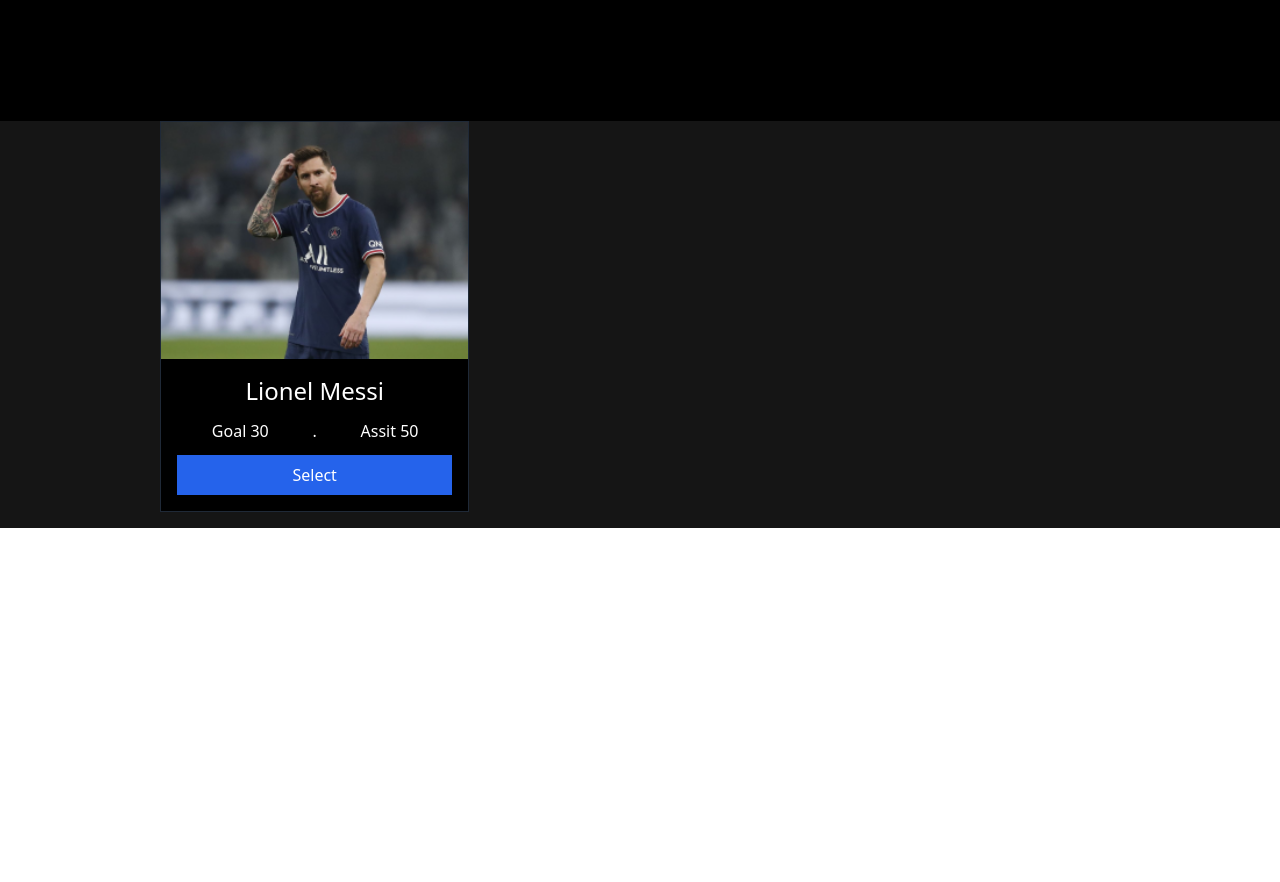
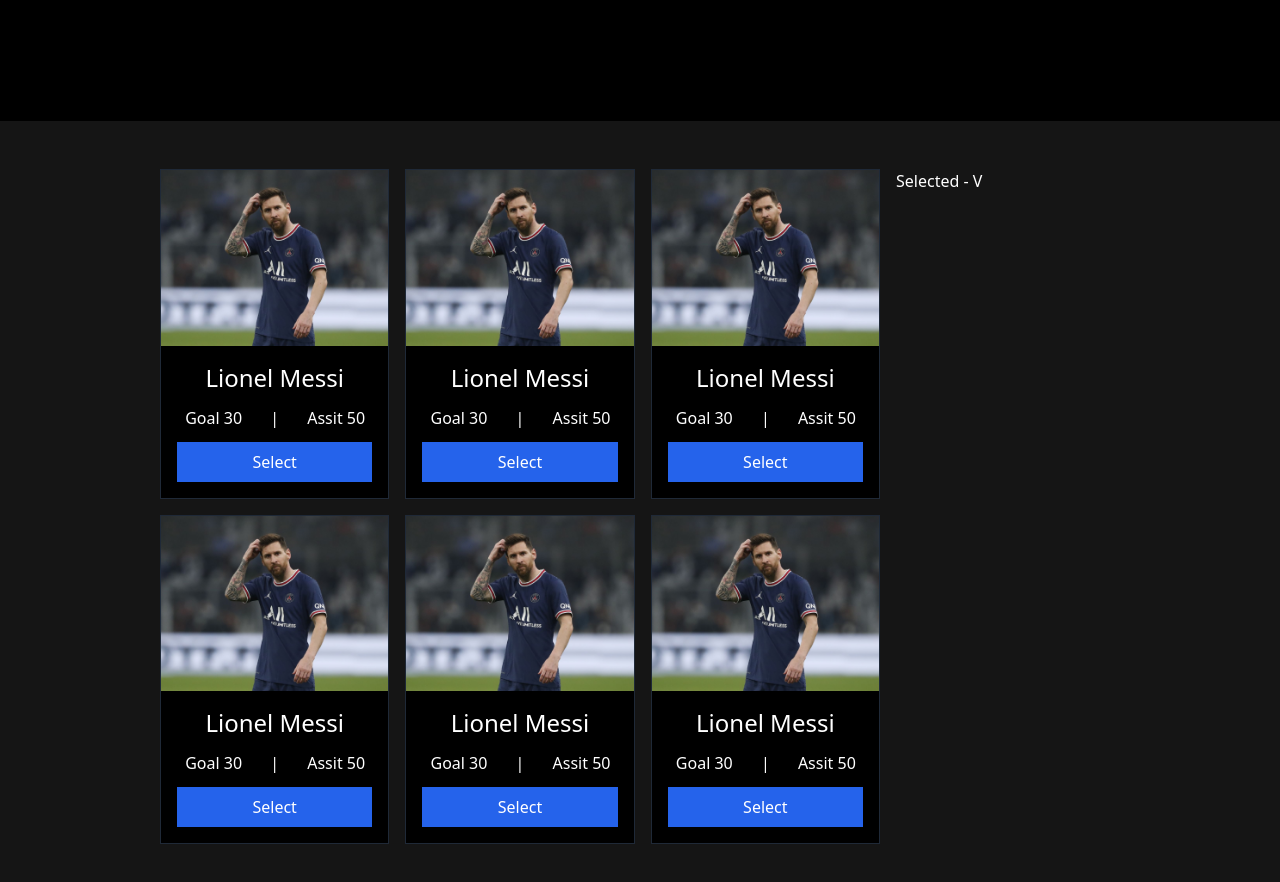
Before and after one commit to alamin516/best-five-player, a plain HTML site: page index.html in a window 1280 px wide. Shown: the part 360-1242 px from the top of the page. Before the commit the page ends 888 px from the top, so only its background shows below. Drawn offline with nearby package versions, Linux system fonts and the light colour scheme.

Commit message:
Player section added

```diff
--- a/index.html
+++ b/index.html
@@ -20,6 +20,17 @@
         main {
             background: #151515;
         }
+
+        .player-section {
+            width: 75%;
+        }
+
+        .player-sidebar {
+            width: 25%;
+        }
+
+
+
     </style>
 
 </head>
@@ -50,26 +61,110 @@
     </header>
     <main>
         <section class="w-9/12 mx-auto">
-            <div class="grid grid-clos-2 gap-4">
+            <div class="flex gap-4 py-12 span-col-12">
                 <div class="player-section grid grid-cols-3 gap-4">
                     <div class="single-palyer text-white border border-gray-800">
                         <img class="w-full" src="images/Rectangle 144.png" alt="">
                         <div class="p-4 text-center bg-black">
                             <h3 class="text-center text-2xl mb-3">Lionel Messi</h3>
-                            <div class="grid grid-cols-3 text-center mb-3">
+                            <div class="grid grid-cols-3 text-center mb-3 items-center">
                                 <div>
                                     <h5 class="text-right">Goal 30</h5>
                                 </div>
-                                <div>.</div>
+                                <div>|</div>
                                 <div>
                                     <h5 class="text-left">Assit 50</h5>
                                 </div>
                             </div>
-                            <div class="btn bg-blue-600 py-2">Select</div>
+                            <div class="btn bg-blue-600 py-2 select-btn">Select</div>
+                        </div>
+                    </div>
+                    <div class="single-palyer text-white border border-gray-800">
+                        <img class="w-full" src="images/Rectangle 144.png" alt="">
+                        <div class="p-4 text-center bg-black">
+                            <h3 class="text-center text-2xl mb-3">Lionel Messi</h3>
+                            <div class="grid grid-cols-3 text-center mb-3 items-center">
+                                <div>
+                                    <h5 class="text-right">Goal 30</h5>
+                                </div>
+                                <div>|</div>
+                                <div>
+                                    <h5 class="text-left">Assit 50</h5>
+                                </div>
+                            </div>
+                            <div class="btn bg-blue-600 py-2 select-btn">Select</div>
+                        </div>
+                    </div>
+                    <div class="single-palyer text-white border border-gray-800">
+                        <img class="w-full" src="images/Rectangle 144.png" alt="">
+                        <div class="p-4 text-center bg-black">
+                            <h3 class="text-center text-2xl mb-3">Lionel Messi</h3>
+                            <div class="grid grid-cols-3 text-center mb-3 items-center">
+                                <div>
+                                    <h5 class="text-right">Goal 30</h5>
+                                </div>
+                                <div>|</div>
+                                <div>
+                                    <h5 class="text-left">Assit 50</h5>
+                                </div>
+                            </div>
+                            <div class="btn bg-blue-600 py-2 select-btn">Select</div>
+                        </div>
+                    </div>
+                    <div class="single-palyer text-white border border-gray-800">
+                        <img class="w-full" src="images/Rectangle 144.png" alt="">
+                        <div class="p-4 text-center bg-black">
+                            <h3 class="text-center text-2xl mb-3">Lionel Messi</h3>
+                            <div class="grid grid-cols-3 text-center mb-3 items-center">
+                                <div>
+                                    <h5 class="text-right">Goal 30</h5>
+                                </div>
+                                <div>|</div>
+                                <div>
+                                    <h5 class="text-left">Assit 50</h5>
+                                </div>
+                            </div>
+                            <div class="btn bg-blue-600 py-2 select-btn">Select</div>
+                        </div>
+                    </div>
+                    <div class="single-palyer text-white border border-gray-800">
+                        <img class="w-full" src="images/Rectangle 144.png" alt="">
+                        <div class="p-4 text-center bg-black">
+                            <h3 class="text-center text-2xl mb-3">Lionel Messi</h3>
+                            <div class="grid grid-cols-3 text-center mb-3 items-center">
+                                <div>
+                                    <h5 class="text-right">Goal 30</h5>
+                                </div>
+                                <div>|</div>
+                                <div>
+                                    <h5 class="text-left">Assit 50</h5>
+                                </div>
+                            </div>
+                            <div class="btn bg-blue-600 py-2 select-btn">Select</div>
+                        </div>
+                    </div>
+                    <div class="single-palyer text-white border border-gray-800">
+                        <img class="w-full" src="images/Rectangle 144.png" alt="">
+                        <div class="p-4 text-center bg-black">
+                            <h3 class="text-center text-2xl mb-3">Lionel Messi</h3>
+                            <div class="grid grid-cols-3 text-center mb-3 items-center">
+                                <div>
+                                    <h5 class="text-right">Goal 30</h5>
+                                </div>
+                                <div>|</div>
+                                <div>
+                                    <h5 class="text-left">Assit 50</h5>
+                                </div>
+                            </div>
+                            <div class="btn bg-blue-600 py-2 select-btn">Select</div>
                         </div>
                     </div>
                 </div>
-                <div class="player-siderbar"></div>
+                <div class="player-siderbar text-white col-span-1">
+                    <div>
+                        <h1>Selected - V</h1>
+                    </div>
+                </div>
             </div>
         </section>
     </main>
```
